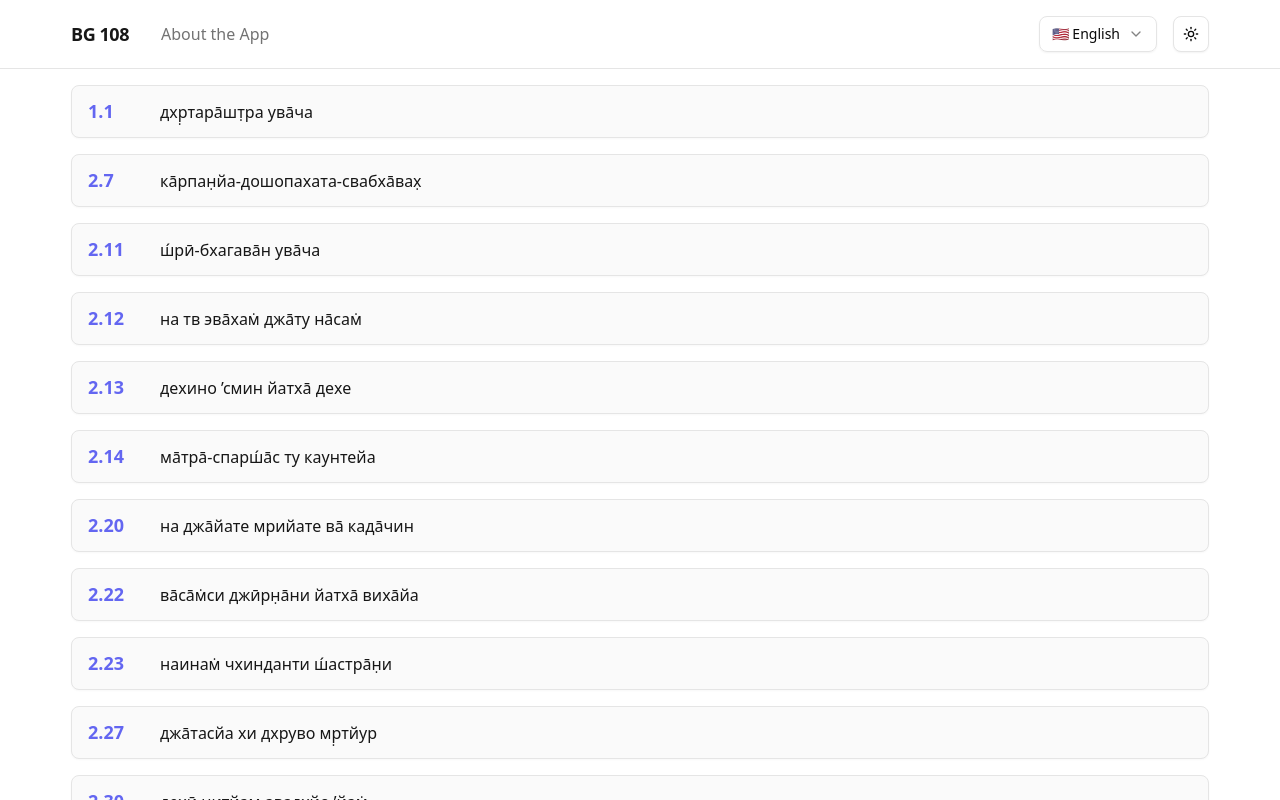
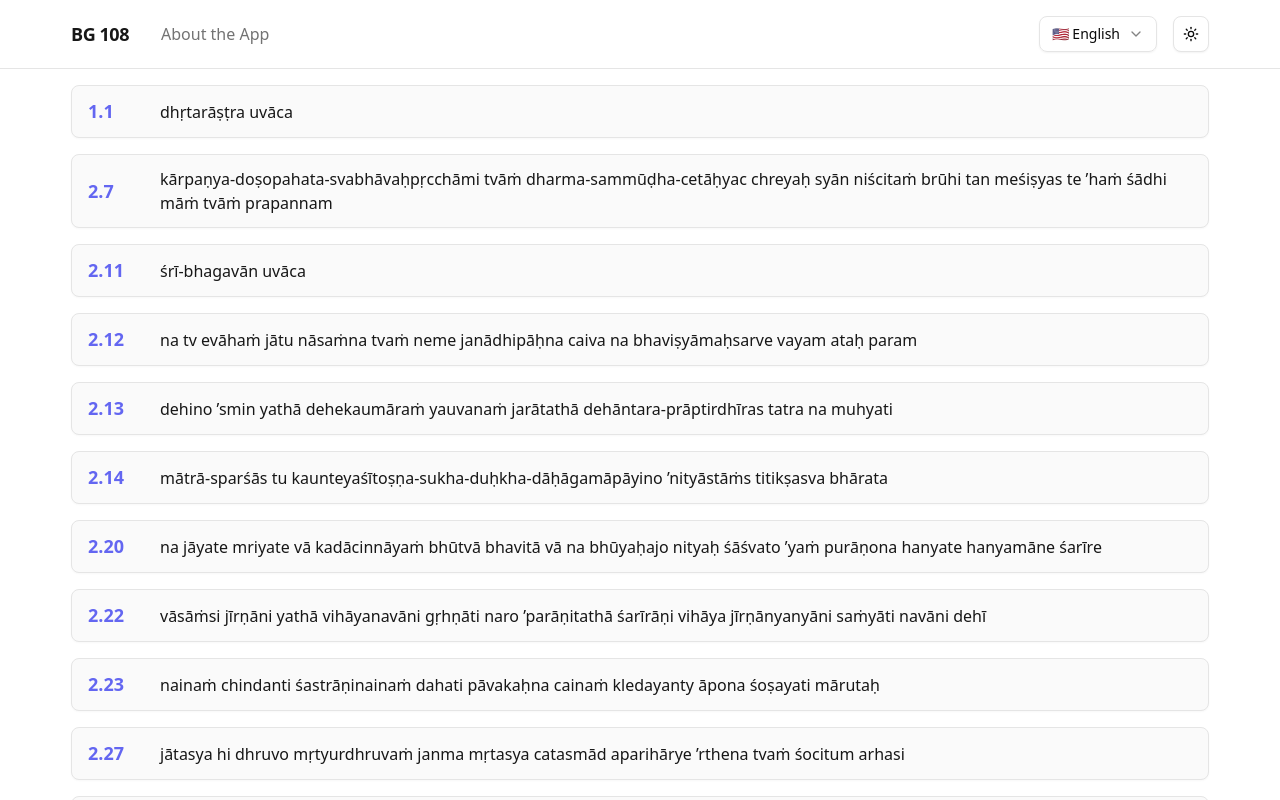
Before and after one commit to Volynskyi-Kirill/BG108, a Next.js app: page /en in a window 1280 px wide. Shown: the top 800 px of the page. Built offline with nearby package versions, Linux system fonts and the light colour scheme.

Commit message:
feat: localization support for shlokas

```diff
--- a/src/app/[locale]/page.tsx
+++ b/src/app/[locale]/page.tsx
@@ -1,8 +1,17 @@
 import { Locale } from 'next-intl';
 import { setRequestLocale } from 'next-intl/server';
 import { use } from 'react';
-import ShlokaList from '../../components/ShlokaList';
-import shlokas from '../../../public/data/shlokas-ru.json';
+import ShlokaList from '@/components/ShlokaList';
+
+async function getShlokasByLocale(locale: string) {
+  switch (locale) {
+    case 'en':
+      return (await import('../../../public/data/shlokas-eng.json')).default;
+    case 'ru':
+    default:
+      return (await import('../../../public/data/shlokas-ru.json')).default;
+  }
+}
 
 type Props = {
   params: Promise<{ locale: Locale }>;
@@ -13,6 +22,8 @@ export default function HomePage({ params }: Props) {
 
   setRequestLocale(locale);
 
+  const shlokas = use(getShlokasByLocale(locale));
+
   return (
     <div>
       <ShlokaList shlokas={shlokas} />
--- a/src/components/ShlokaList.tsx
+++ b/src/components/ShlokaList.tsx
@@ -23,11 +23,7 @@ export const ShlokaList: React.FC<ShlokaListProps> = ({ shlokas }) => {
       {Object.entries(shlokas).map(([shlokaNumber, shloka]) => (
         <div key={shlokaNumber} className='shloka-card'>
           <div className='shloka-number'>{shlokaNumber}</div>
-          <Link
-            href={URLS.SHLOKA(shlokaNumber)}
-            className='shloka-link'
-            prefetch={false}
-          >
+          <Link href={URLS.SHLOKA(shlokaNumber)} className='shloka-link'>
             {getFirstLine(shloka.sanskrit)}
           </Link>
         </div>
```
